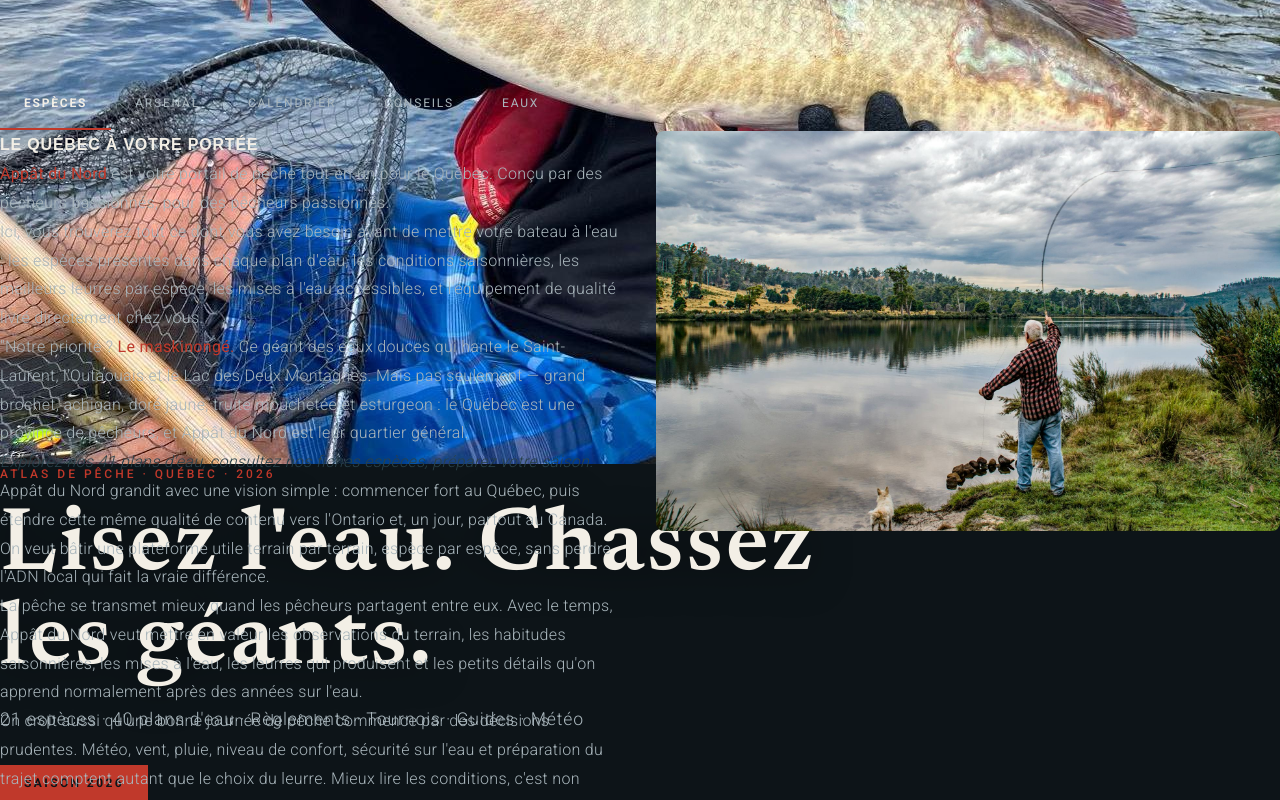
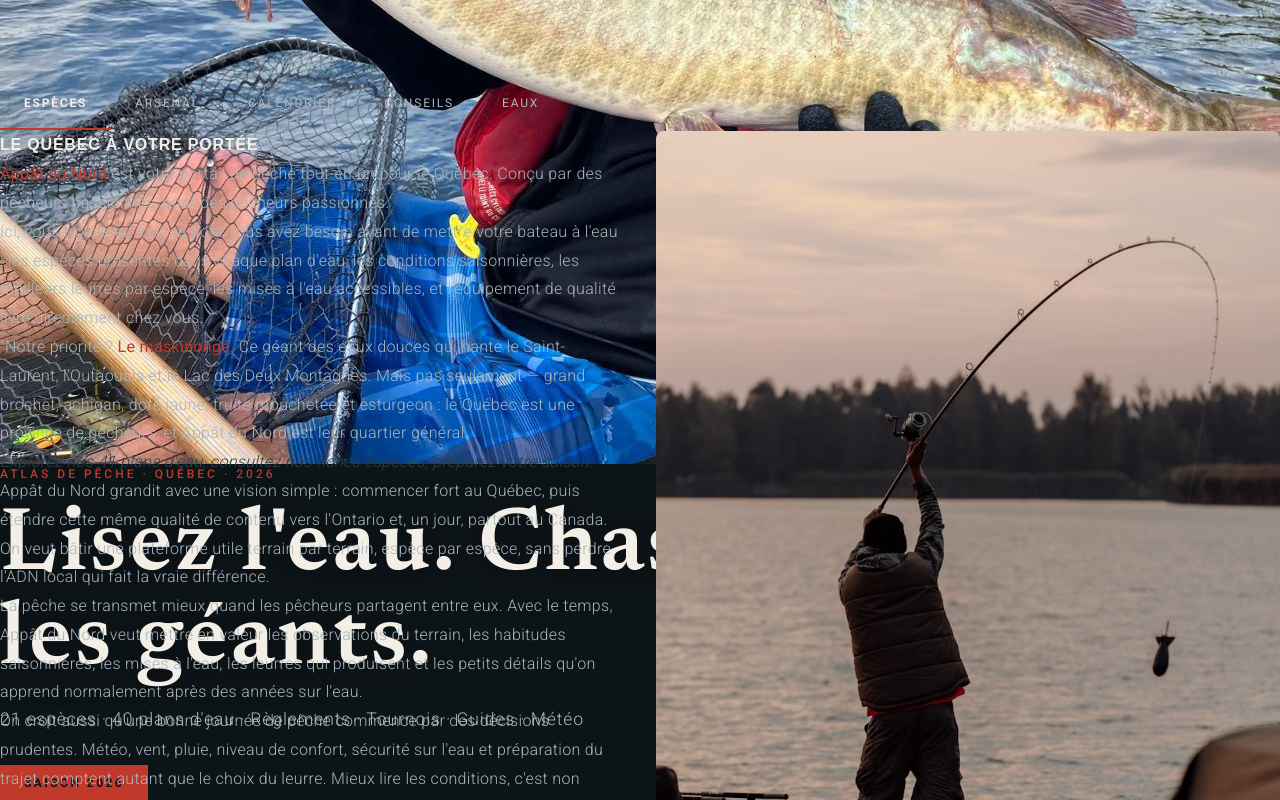
Before and after one commit to glammbox/appat-du-nord-v13, a React (Vite) app: page / in a window 1280 px wide. Shown: the part 580-1380 px from the top of the page. Built offline with nearby package versions, Linux system fonts and the light colour scheme.

Commit message:
BladeClaw build: appat-du-nord-v13 2026-03-22

```diff
--- a/src/components/HomeDescription.tsx
+++ b/src/components/HomeDescription.tsx
@@ -63,15 +63,16 @@ export function HomeDescription({ locale }: HomeDescriptionProps) {
         {/* RIGHT — Tall vertical photo */}
         <div>
           <img
-            src="/images/hero/fisherman-action.jpg"
+            src="/images/hero/fisherman-vertical.jpg"
             alt={locale === 'fr' ? 'Pêcheur au bord du lac' : 'Angler fishing at the lake'}
             style={{
-              height: '400px',
+              height: '100%',
               width: '100%',
               objectFit: 'cover',
               objectPosition: 'center center',
               borderRadius: '8px',
               display: 'block',
+              minHeight: '400px',
             }}
           />
         </div>
```
Also changed, not shown: public/images/hero/fisherman-vertical.jpg (added), 14 other files (tests, documents, lock files or other folders).
